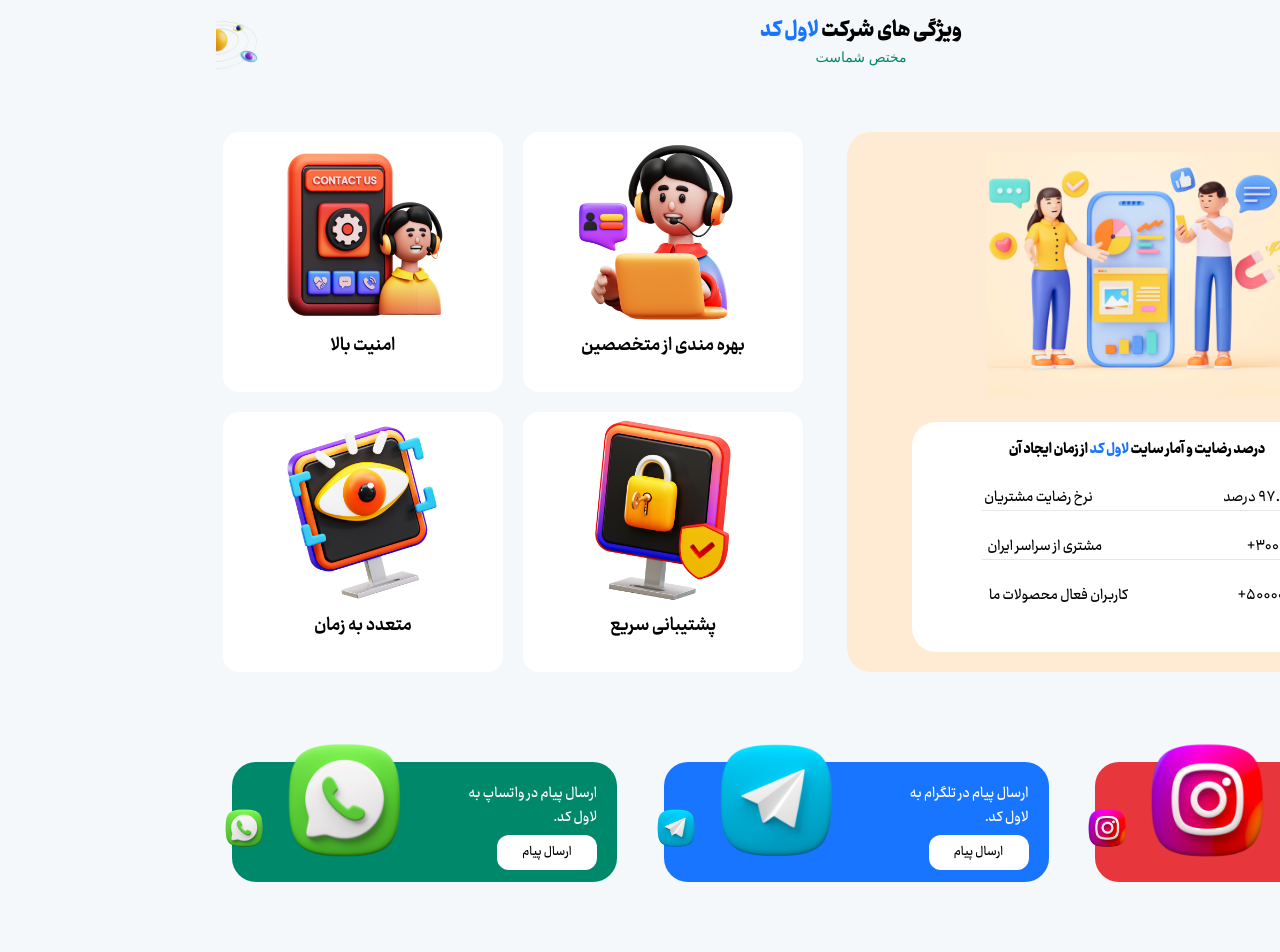
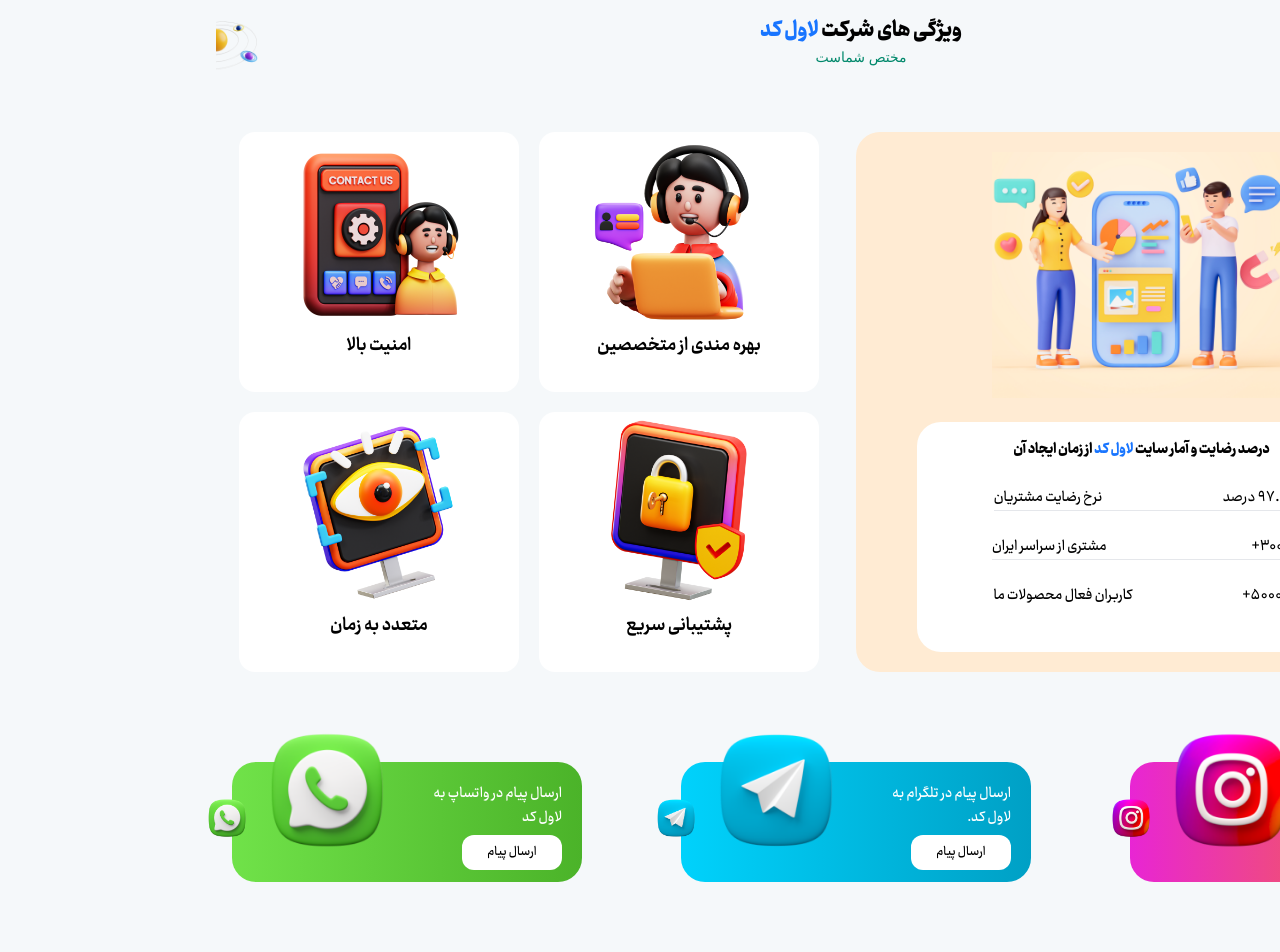
Before and after one commit to groupwebdevelopers/lovelcode, a React (Vite) app in the folder frontend/: page / in a window 1280 px wide. Shown: the part 2240-3192 px from the top of the page. Built offline with nearby package versions, Linux system fonts and the light colour scheme.

Commit message:
finish fixing box

```diff
--- a/frontend/src/components/Features/Features.jsx
+++ b/frontend/src/components/Features/Features.jsx
@@ -2,7 +2,7 @@ import React from "react";
 
 function FeatureCard({ imageSrc, title }) {
   return (
-    <div className="bg-white md:w-[280px]  md:h-[260px] w-[190px] h-[200px] text-center rounded-2xl">
+    <div className="bg-white md:w-[280px] md:h-[260px] w-[190px] h-[200px] text-center rounded-2xl">
       <img
         src={imageSrc}
         alt=""
@@ -37,13 +37,13 @@ export default function Features() {
         </div>
       </div>
       <div className="allMain text-center">
-        <div className="main xl:grid md:grid-cols-12 mt-10 container md:mr-[70px] xl:mr-[53px] 2xl:mr-[96px]">
-          <div className="right md:col-span-6 md:col-start-1 md:col-end-7">
+        <div className="main xl:grid md:grid-cols-12 mt-10 container ">
+          <div className="right md:col-span-6 md:col-start-1 md:col-end-7 md:mr-[70px] lg:mr-[200px] xl:mr-[53px] 2xl:mr-[96px]">
             <div className="box md:h-[540px] max-w-[580px] h-[500px] bg-[#FFEBD3] rounded-3xl flex justify-center flex-col items-center">
               <div className="img max-w-[300px] h-[250px]">
                 <img src="./images/mainweb/3D/Sec4/5.png" alt="" />
               </div>
-              <div className="box2 bg-white md:w-[450px] md:h-[230px] w-[360px] h-[200px] rounded-3xl flex flex-col items-center gap-6 mt-[20px]">
+              <div className="box2 bg-white w-full md:w-[450px] md:h-[230px] h-[200px] rounded-3xl flex flex-col items-center gap-6 mt-[20px]">
                 <div className="mt-4">
                   <h1 className="font-Ray-Black">
                     درصد رضایت و آمار سایت{" "}
@@ -55,27 +55,27 @@ export default function Features() {
                   <span className="font-ANJOMANFANUM-MEDIUM text-sm">
                     97.6 درصد
                   </span>
-                  <span className="mr-[130px]">نرخ رضایت مشتریان</span>
-                  <hr className="w-[310px]" />
+                  <span className="mt-2 md:mt-0  md:mr-[120px] mr-[50px]">نرخ رضایت مشتریان</span>
+                  <hr className="w-[100%]" />
                 </div>
                 <div className="font-Ray-Bold">
                   <span className="font-ANJOMANFANUM-MEDIUM text-sm">
                     3000+
                   </span>
-                  <span className="mr-[145px]">مشتری از سراسر ایران</span>
-                  <hr className="w-[310px]" />
+                  <span className="mt-2 md:mt-0 md:mr-[145px] mr-[80px]">مشتری از سراسر ایران</span>
+                  <hr className="w-[100%]" />
                 </div>
                 <div className="font-Ray-Bold">
                   <span className="font-ANJOMANFANUM-MEDIUM text-sm">
                     50000+
                   </span>
-                  <span className="mr-[110px]">کاربران فعال محصولات ما</span>
+                  <span className="mt-2 md:mt-0 md:mr-[110px] mr-[50px]">کاربران فعال محصولات ما</span>
                 </div>
               </div>
             </div>
           </div>
-          <div className="left md:col-start-7 md:col-end-13 mt-[50px] md:mt-[50px] xl:mt-[0]">
-            <div className="flex flex-wrap gap-5">
+          <div className="left md:col-start-7 md:col-end-13 mt-[50px] md:mt-[50px] xl:mt-[0] ">
+            <div className="flex flex-wrap gap-5 lg:mr-[30px] justify-center items-center text-center ">
               <FeatureCard
                 imageSrc="./images/mainweb/3D/Sec4/1.png"
                 title="بهره مندی از متخصصین"
--- a/frontend/src/components/SocialNetworks/SocialNetworks.jsx
+++ b/frontend/src/components/SocialNetworks/SocialNetworks.jsx
@@ -5,44 +5,44 @@ const socialNetworksData = [
     title: "مارا در اینستاگرام دنبال کنید.",
     buttonText: "دنبال کنید",
     imageSrc: "./images/mainweb/3D/Sec5/Instagram1.png",
-    backgroundColor: "main-red-web",
+    backgroundColor: "gradient-to-r from-[#E825D4] to-[#F87919]",
   },
   {
     title: "ارسال پیام در تلگرام به لاول کد.",
     buttonText: "ارسال پیام",
     imageSrc: "./images/mainweb/3D/Sec5/telegram.png",
-    backgroundColor: "main-blue-web",
+    backgroundColor: "gradient-to-l from-[#00A0C5] to-[#00D2FC]",
   },
   {
-    title: "ارسال پیام در واتساپ به لاول کد.",
+    title: "ارسال پیام در واتساپ به لاول کد",
     buttonText: "ارسال پیام",
     imageSrc: "./images/mainweb/3D/Sec5/Whatsapp4.png",
-    backgroundColor: "main-green-web",
+    backgroundColor: "gradient-to-l from-[#4BB329] to-[#70E249]",
   },
 ];
 
 export default function SocialNetworks() {
   return (
     <div className="container">
-      <div className="all mt-10 xl:flex xl:justify-between xl:flex-row flex flex-col items-center lg:mr-[0] xl:mr-[0]">
+      <div className="all mt-10 xl:flex xl:justify-between xl:flex-row flex flex-col items-center ">
         {socialNetworksData.map((network, id) => (
           <div
             key={id}
-            className={`box bg-${network.backgroundColor} max-w-[385px] rounded-3xl h-[120px] flex mt-[50px]`}
+            className={`box bg-${network.backgroundColor} w-[290px] md:w-[350px] rounded-3xl h-[120px] flex mt-[50px]`}
           >
-            <div className="pb w-[40%] m-[20px]">
+            <div className="pb max-w-[40%] m-[20px]">
               <h1 className="text-white font-Ray-Bold">{network.title}</h1>
               <button className="text-black bg-white w-[100px] h-[35px] rounded-xl mt-[5px] text-sm font-Ray-Bold">
                 {network.buttonText}
               </button>
             </div>
-            <div className="img flex w-[60%]">
+            <div className="img flex max-w-[60%]">
               <img
                 src={network.imageSrc}
                 alt=""
-                className="w-[150px] h-[150px] mr-[35px] xl:mr-[20px] -mt-[40px]"
+                className="w-[110px] md:w-[150px] md:h-[150px] h-[110px] mr-[0px] xl:mr-[0px] -mt-[30px] md:-mt-[50px]"
               />
-              <img src={network.imageSrc} alt="" className="w-[50px] h-[50px] mt-[40px]" />
+              <img src={network.imageSrc} alt="" className="max-w-[50px] max-h-[50px] mt-[30px] -mr-[8px] md:-mr-[0]" />
             </div>
           </div>
         ))}
```
